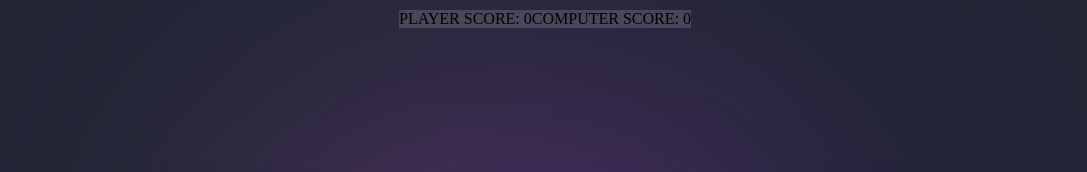
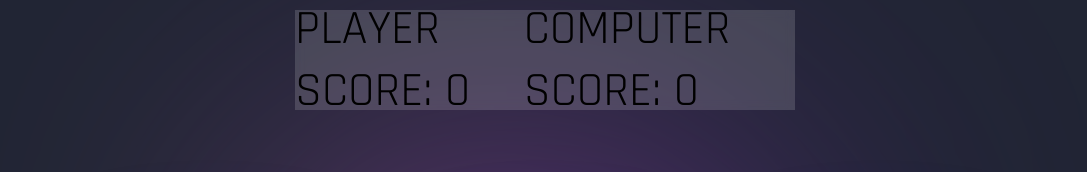
Before and after one commit to 23Tor/odin-rps, a plain HTML site: page rps.html in a window 1280 px wide. Shown: the top 172 px of the page, without its empty margins (95-1182 px from the left). Drawn offline with Linux system fonts and the light colour scheme.

Commit message:
Adjusted glass size

```diff
--- a/styles.css
+++ b/styles.css
@@ -33,9 +33,13 @@ body {
   top: 10px;
   left: 50%;
   transform: translateX(-50%);
-  z-index: 2;
+  z-index: 3;
   background-color: rgba(255, 255, 255, .15);
   backdrop-filter: blur(5px);
+  height: 100px;
+  width: 500px;
+  font-family: 'Rajdhani', sans-serif;
+  font-size: 48px;
 }
 
 #cards {
@@ -91,7 +95,7 @@ body {
   border-radius: 8px;
   background-image: linear-gradient(var(--rotate), #5ddcff, #3c67e3 43%, #4e00c2);
   position: absolute;
-  z-index: -1;
+  z-index: -2;
   top: -1%;
   left: -2%;
   animation: spin 2.5s linear infinite;
@@ -103,7 +107,7 @@ body {
   top: calc(var(--card-height) / 6);
   left: 0;
   right: 0;
-  z-index: -1;
+  z-index: -2;
   height: 100%;
   width: 100%;
   margin: 0 auto;
```
